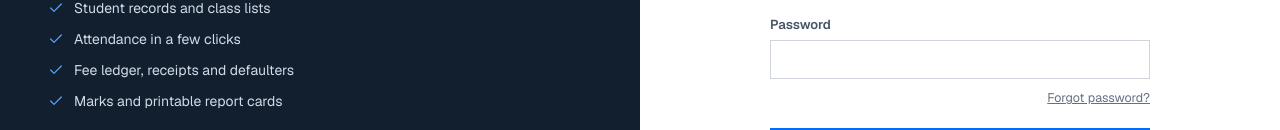
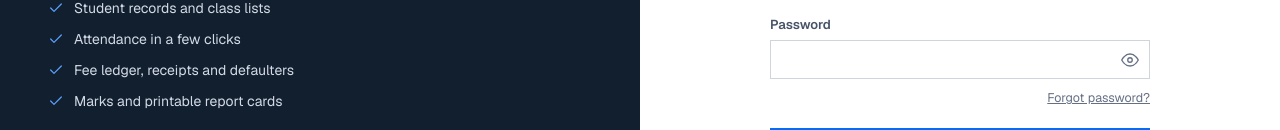
Before and after one commit to tanvirdevloper22-commits/einserp, a Next.js app: page /login in a window 1280 px wide. Shown: the part 424-554 px from the top of the page. Built offline with nearby package versions, Linux system fonts and the light colour scheme.

Commit message:
Password show/hide

```diff
--- a/src/app/globals.css
+++ b/src/app/globals.css
@@ -623,3 +623,14 @@ textarea { resize: vertical; }
 .sk-row { height: 18px; margin: 14px 0; }
 @keyframes sk-shimmer { from { background-position: 200% 0; } to { background-position: -200% 0; } }
 @media (prefers-reduced-motion: reduce) { .sk { animation: none; } }
+
+/* ---------- Password show / hide ---------- */
+.pw-field { position: relative; }
+.pw-field input { padding-right: 42px; }
+.pw-toggle {
+  position: absolute; top: 0; right: 0; height: 100%; width: 40px; display: grid; place-items: center;
+  background: none; border: 0; border-radius: 0; color: var(--muted); cursor: pointer; padding: 0;
+}
+.pw-toggle:hover { color: var(--text); }
+.pw-toggle:focus-visible { outline: 2px solid var(--accent); outline-offset: -2px; }
+.pw-toggle svg { width: 18px; height: 18px; }
--- a/src/app/login/page.tsx
+++ b/src/app/login/page.tsx
@@ -2,6 +2,7 @@ import { redirect } from "next/navigation";
 import { createClient } from "@/lib/supabase/server";
 import Link from "next/link";
 import AuthShell from "@/components/AuthShell";
+import PasswordInput from "@/components/PasswordInput";
 
 export const metadata = { title: "Log in" };
 
@@ -36,7 +37,7 @@ export default async function LoginPage({
         </div>
         <div style={{ marginBottom: 8 }}>
           <label htmlFor="password">Password</label>
-          <input id="password" name="password" type="password" required autoComplete="current-password" />
+          <PasswordInput id="password" name="password" required autoComplete="current-password" />
         </div>
         <div style={{ marginBottom: 20, textAlign: "right" }}>
           <Link href="/forgot-password" className="cell-sub" style={{ display: "inline", textDecoration: "underline" }}>Forgot password?</Link>
--- a/src/app/reset-password/page.tsx
+++ b/src/app/reset-password/page.tsx
@@ -1,6 +1,7 @@
 import { redirect } from "next/navigation";
 import { createClient } from "@/lib/supabase/server";
 import AuthShell from "@/components/AuthShell";
+import PasswordInput from "@/components/PasswordInput";
 
 export const dynamic = "force-dynamic";
 export const metadata = { title: "Choose a new password" };
@@ -42,11 +43,11 @@ export default async function ResetPasswordPage({ searchParams }: { searchParams
         {error && <div className="error">{error}</div>}
         <div style={{ marginBottom: 16 }}>
           <label htmlFor="password">New password</label>
-          <input id="password" name="password" type="password" required minLength={MIN_PASSWORD} autoComplete="new-password" />
+          <PasswordInput id="password" name="password" required minLength={MIN_PASSWORD} autoComplete="new-password" />
         </div>
         <div style={{ marginBottom: 20 }}>
           <label htmlFor="confirm">Confirm password</label>
-          <input id="confirm" name="confirm" type="password" required minLength={MIN_PASSWORD} autoComplete="new-password" />
+          <PasswordInput id="confirm" name="confirm" required minLength={MIN_PASSWORD} autoComplete="new-password" />
         </div>
         <button className="btn" style={{ width: "100%", padding: "10px 14px" }}>Save password</button>
       </form>
--- a/src/components/Icon.tsx
+++ b/src/components/Icon.tsx
@@ -7,6 +7,8 @@ const paths: Record<string, string> = {
   exams: "M4 19.5A2.5 2.5 0 0 1 6.5 17H20M4 19.5A2.5 2.5 0 0 0 6.5 22H20V2H6.5A2.5 2.5 0 0 0 4 4.5v15zM9 7h7M9 11h7",
   timetable: "M3 4h18v18H3zM3 10h18M9 4v18M15 10v12",
   users: "M12 12a4 4 0 1 0 0-8 4 4 0 0 0 0 8zM4 21a8 8 0 0 1 16 0",
+  eye: "M1 12s4-8 11-8 11 8 11 8-4 8-11 8-11-8-11-8zM12 15a3 3 0 1 0 0-6 3 3 0 0 0 0 6z",
+  "eye-off": "M17.94 17.94A10.07 10.07 0 0 1 12 20c-7 0-11-8-11-8a18.45 18.45 0 0 1 5.06-5.94M9.9 4.24A9.12 9.12 0 0 1 12 4c7 0 11 8 11 8a18.5 18.5 0 0 1-2.16 3.19m-6.72-1.07a3 3 0 1 1-4.24-4.24M1 1l22 22",
   check: "M20 6 9 17l-5-5",
   settings: "M12.22 2h-.44a2 2 0 0 0-2 2v.18a2 2 0 0 1-1 1.73l-.43.25a2 2 0 0 1-2 0l-.15-.08a2 2 0 0 0-2.73.73l-.22.38a2 2 0 0 0 .73 2.73l.15.1a2 2 0 0 1 1 1.72v.51a2 2 0 0 1-1 1.74l-.15.09a2 2 0 0 0-.73 2.73l.22.38a2 2 0 0 0 2.73.73l.15-.08a2 2 0 0 1 2 0l.43.25a2 2 0 0 1 1 1.73V20a2 2 0 0 0 2 2h.44a2 2 0 0 0 2-2v-.18a2 2 0 0 1 1-1.73l.43-.25a2 2 0 0 1 2 0l.15.08a2 2 0 0 0 2.73-.73l.22-.39a2 2 0 0 0-.73-2.73l-.15-.08a2 2 0 0 1-1-1.74v-.5a2 2 0 0 1 1-1.74l.15-.09a2 2 0 0 0 .73-2.73l-.22-.38a2 2 0 0 0-2.73-.73l-.15.08a2 2 0 0 1-2 0l-.43-.25a2 2 0 0 1-1-1.73V4a2 2 0 0 0-2-2zM15 12a3 3 0 1 1-6 0 3 3 0 0 1 6 0z",
   print: "M6 9V2h12v7M6 18H4a2 2 0 0 1-2-2v-5a2 2 0 0 1 2-2h16a2 2 0 0 1 2 2v5a2 2 0 0 1-2 2h-2M6 14h12v8H6z",
--- /dev/null
+++ b/src/components/PasswordInput.tsx
@@ -0,0 +1,36 @@
+"use client";
+
+import { useState } from "react";
+import Icon from "@/components/Icon";
+
+/** A password box with a Show / Hide button. Behaves like a normal input inside a form. */
+export default function PasswordInput({
+  id, name, required, minLength, autoComplete, placeholder,
+}: {
+  id: string; name: string; required?: boolean; minLength?: number; autoComplete?: string; placeholder?: string;
+}) {
+  const [visible, setVisible] = useState(false);
+  return (
+    <div className="pw-field">
+      <input
+        id={id}
+        name={name}
+        type={visible ? "text" : "password"}
+        required={required}
+        minLength={minLength}
+        autoComplete={autoComplete}
+        placeholder={placeholder}
+      />
+      <button
+        type="button"
+        className="pw-toggle"
+        onClick={() => setVisible((v) => !v)}
+        aria-label={visible ? "Hide password" : "Show password"}
+        aria-pressed={visible}
+        title={visible ? "Hide password" : "Show password"}
+      >
+        <Icon name={visible ? "eye-off" : "eye"} />
+      </button>
+    </div>
+  );
+}
```
